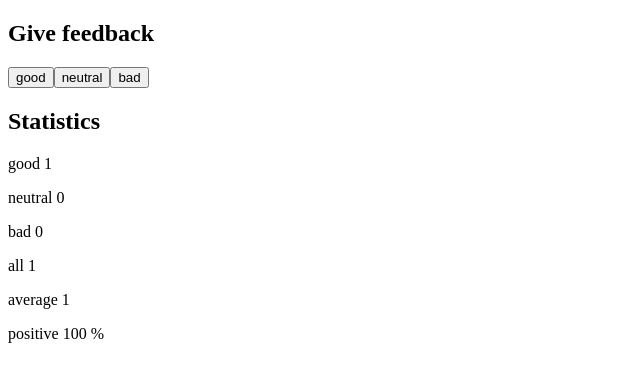
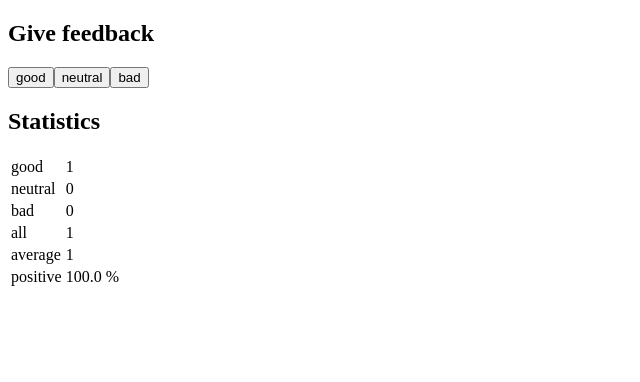
Before and after one commit to Devsharma08/fullstack-open, a React (Vite) app in the folder part-1/unicafe/: page / in a window 1280 px wide. Both pictures are taken after a click on the button "good". Shown: the top 382 px of the page, without its empty margins (0-640 px from the left). Built offline with nearby package versions, Linux system fonts and the light colour scheme.

Commit message:
feat:add solution for problem 1.11

```diff
--- a/part-1/unicafe/src/App.jsx
+++ b/part-1/unicafe/src/App.jsx
@@ -26,12 +26,34 @@
     {
       (all === 0) ? <p>No feedback given</p> : (
       <div>
-        <StatisticLine text="good" value={good} />
-        <StatisticLine text="neutral" value={neutral} />
-        <StatisticLine text="bad" value={bad} />
-        <StatisticLine text="all" value={all} />
-        <StatisticLine text="average" value={average} />
-        <StatisticLine text="positive" value={positive + ' %'} />
+        <table>
+          <tbody>
+            <tr>
+              <td>good</td>
+              <td>{good}</td>
+            </tr>
+            <tr>
+              <td>neutral</td>
+              <td>{neutral}</td>
+            </tr>
+            <tr>
+              <td>bad</td>
+              <td>{bad}</td>
+            </tr>
+            <tr>
+              <td>all</td>
+              <td>{all}</td>
+            </tr>
+            <tr>
+              <td>average</td>
+              <td>{average}</td>
+            </tr>
+            <tr>
+              <td>positive</td>
+              <td>{positive.toFixed(1)} %</td>
+            </tr>
+          </tbody>
+        </table>
       </div>
      )
   }
```
